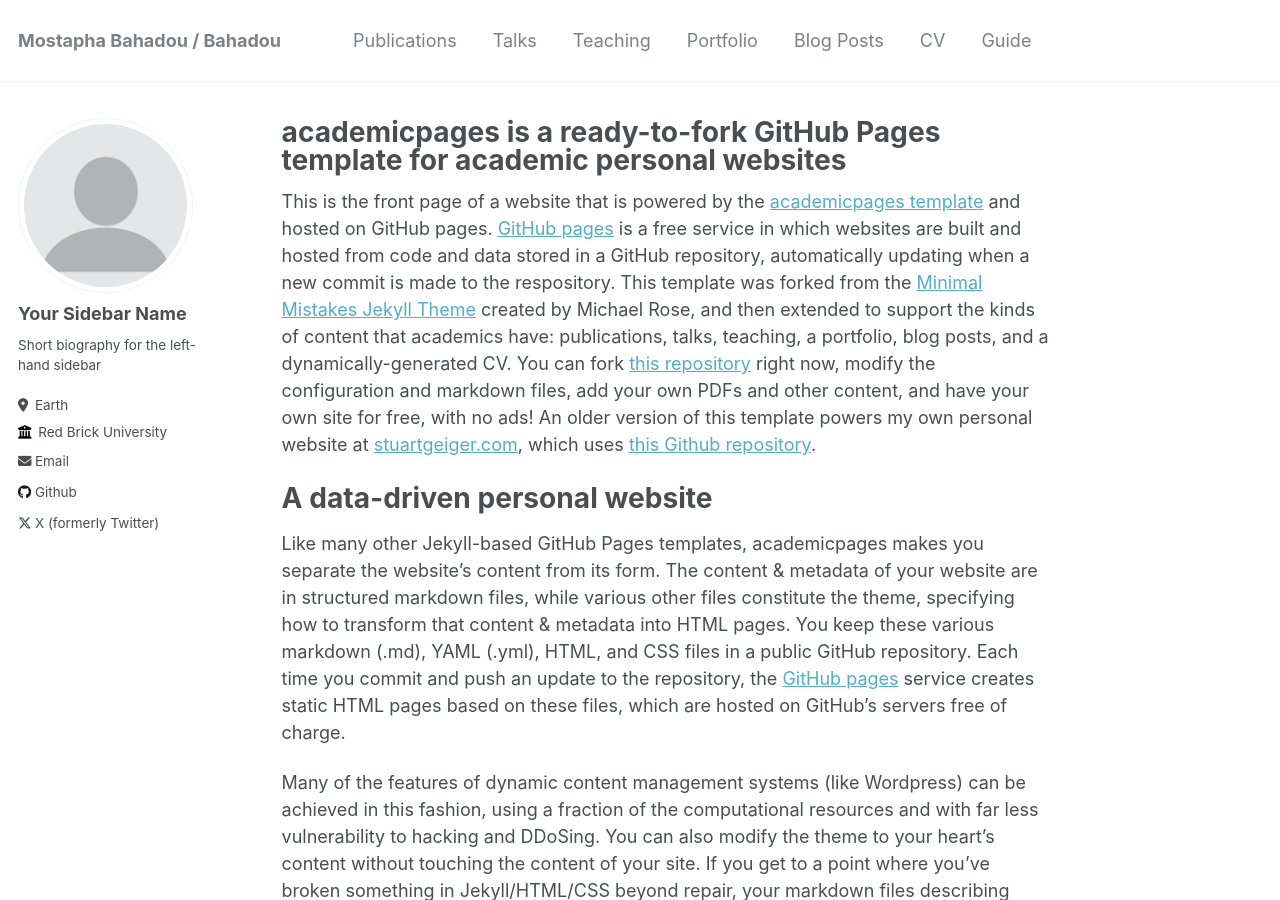
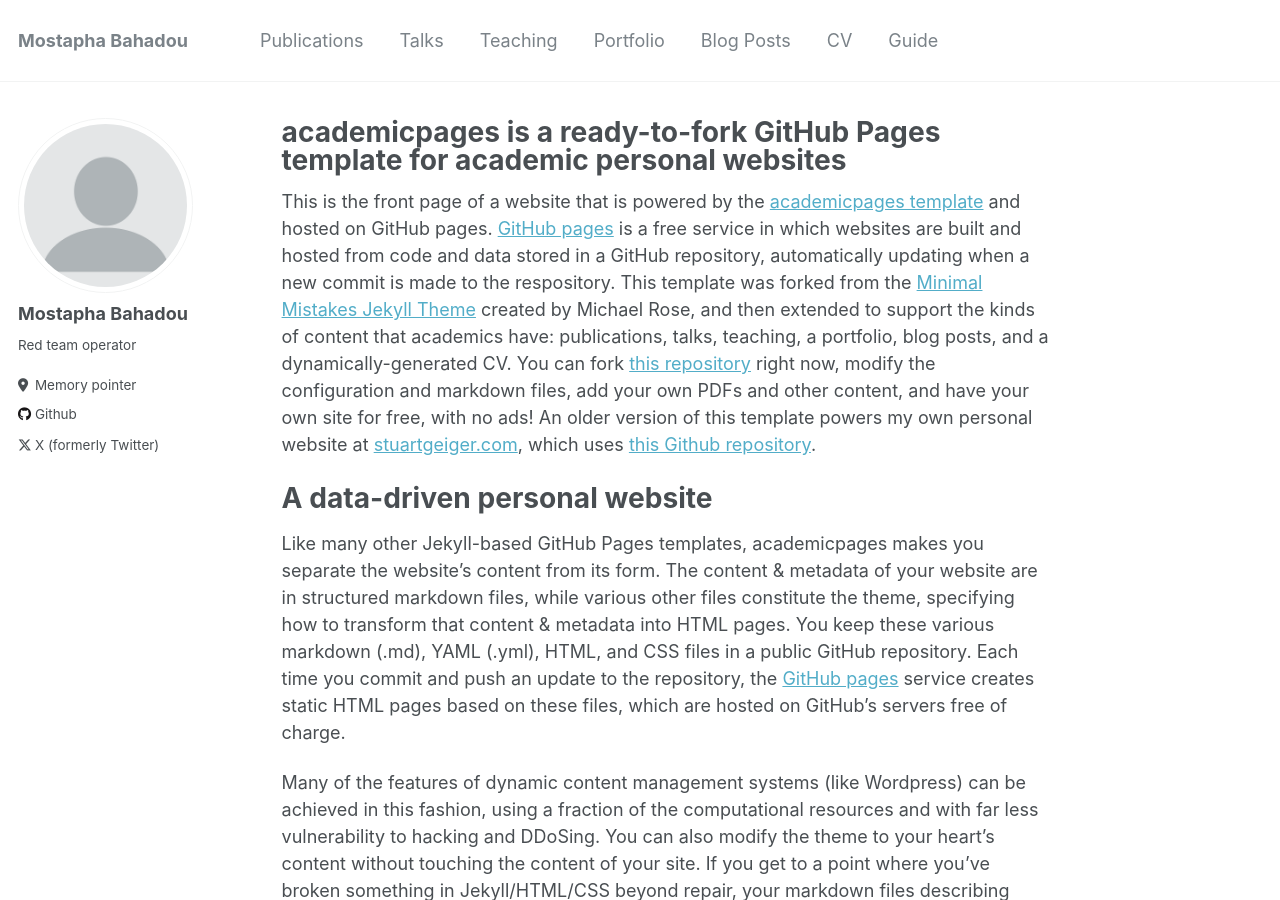
Before and after one commit to mostaphabahadou/mostaphabahadou.github.io, a Jekyll site: the page built from _pages/about.md, in a window 1280 px wide and 900 px high. Built offline with Jekyll 4.4.1, drawn with Linux system fonts in a browser that asks for light colours.

Commit message:
Update _config.yml

```diff
--- a/_config.yml
+++ b/_config.yml
@@ -8,7 +8,7 @@
 
 # Basic Site Settings
 locale                   : "en-US"
-title                    : "Mostapha Bahadou / Bahadou"
+title                    : "Mostapha Bahadou"
 title_separator          : "-"
 name                     : &name "Mostapha Bahadou"
 description              : &description "personal description"
@@ -22,13 +22,13 @@ repository               : "mostaphabahadou/mostaphabahadou.github.io"
 author:
   # Biographic information
   avatar           : "profile.png"
-  name             : "Your Sidebar Name"
+  name             : "Mostapha Bahadou"
   pronouns         : # example: "she/her"
-  bio              : "Short biography for the left-hand sidebar"
-  location         : "Earth"
-  employer         : "Red Brick University"
+  bio              : "Red team operator"
+  location         : "Memory pointer"
+  employer         : #"Red Brick University"
   uri              : # URL
-  email            : "none@example.org"
+  email            : #"none@example.org"
 
   # Academic websites
   arxiv            : # URL - Update with the correct link to your profile
```
